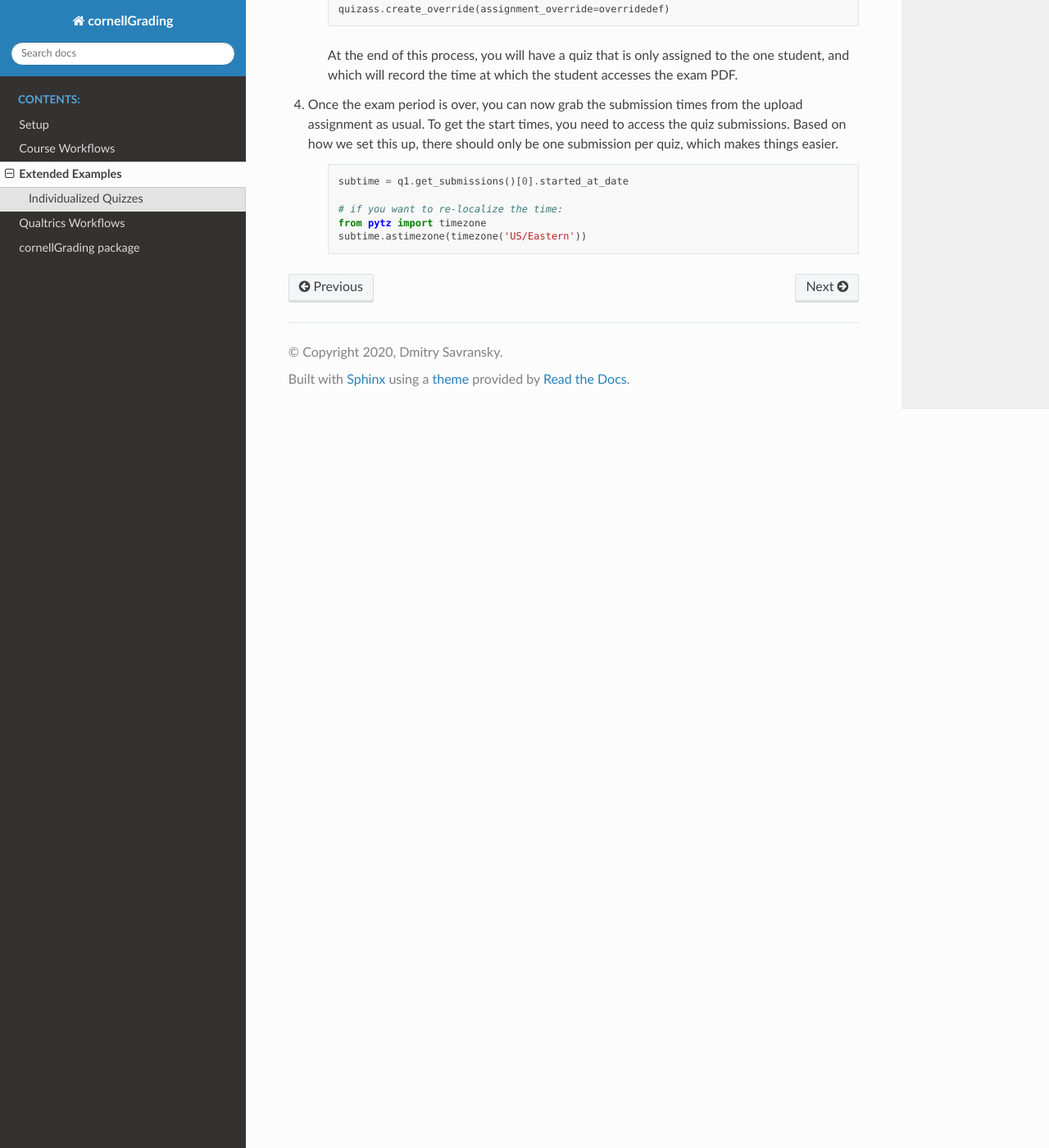
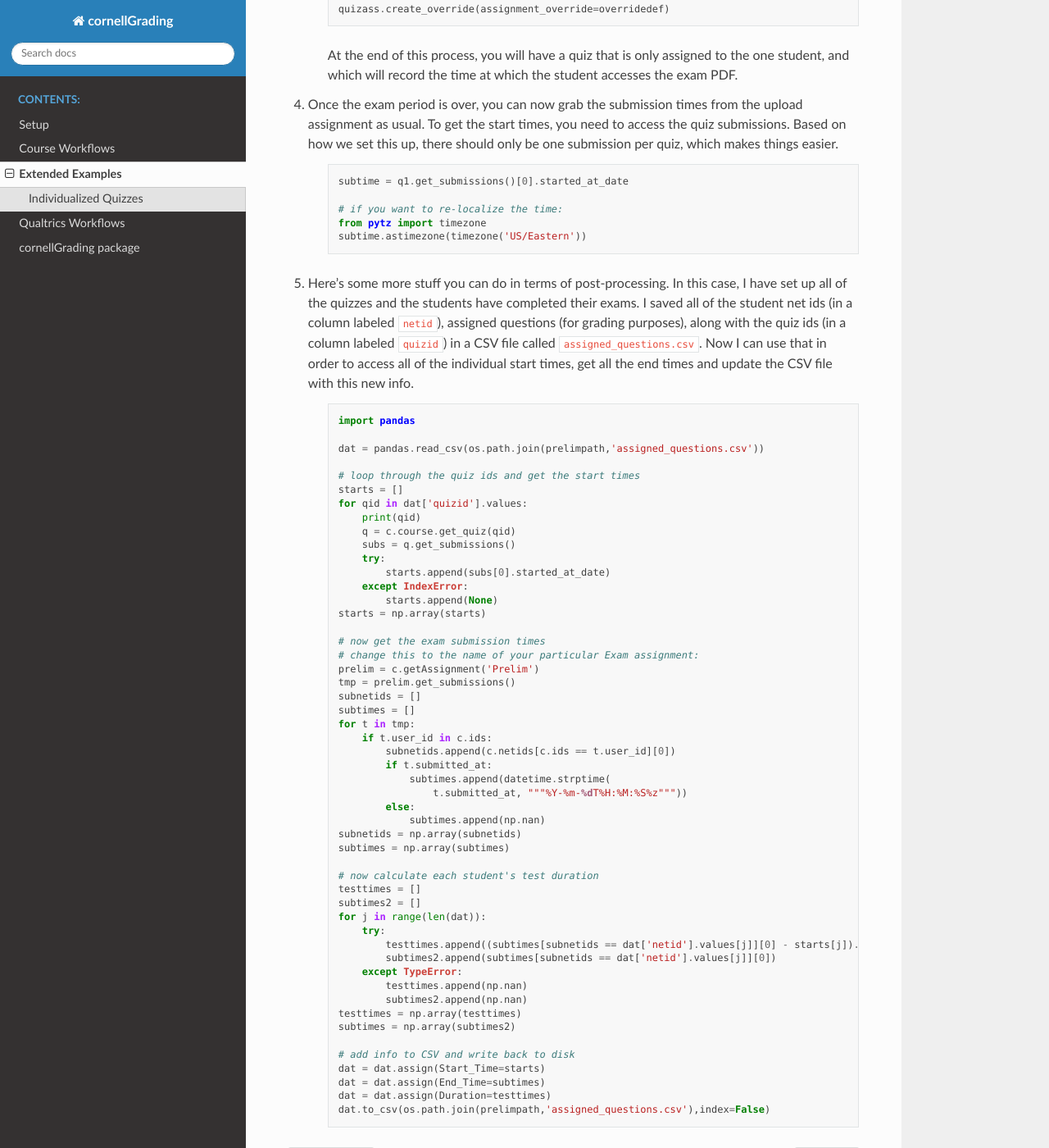
Before and after one commit to dsavransky/grading, a Sphinx documentation site: the page built from documentation/examples.rst, in a window 1280 px wide and 1400 px high, scrolled down 3124 px. Shown: the whole window at 82% size. Built offline with Sphinx 7.4.7 and the Read the Docs theme 2.0.0, drawn with Linux system fonts in a browser that asks for light colours.

Commit message:
updating example text

```diff
--- a/documentation/examples.rst
+++ b/documentation/examples.rst
@@ -152,3 +152,59 @@ I decided (for reasons that defy explanation), to give a personalized, self-admi
         # if you want to re-localize the time:
         from pytz import timezone
         subtime.astimezone(timezone('US/Eastern'))
+
+#. Here's some more stuff you can do in terms of post-processing.  In this case, I have set up all of the quizzes and the students have completed their exams.  I saved all of the student net ids (in a column labeled ``netid``), assigned questions (for grading purposes), along with the quiz ids (in a column labeled ``quizid``) in a CSV file called ``assigned_questions.csv``.  Now I can use that in order to access all of the individual start times, get all the end times and update the CSV file with this new info.
+
+    .. code-block:: python
+
+        import pandas
+
+        dat = pandas.read_csv(os.path.join(prelimpath,'assigned_questions.csv'))
+
+        # loop through the quiz ids and get the start times
+        starts = []
+        for qid in dat['quizid'].values:
+            print(qid)
+            q = c.course.get_quiz(qid)
+            subs = q.get_submissions()
+            try:
+                starts.append(subs[0].started_at_date)
+            except IndexError:
+                starts.append(None)
+        starts = np.array(starts)
+
+        # now get the exam submission times
+        # change this to the name of your particular Exam assignment:
+        prelim = c.getAssignment('Prelim')
+        tmp = prelim.get_submissions()
+        subnetids = []
+        subtimes = []
+        for t in tmp:
+            if t.user_id in c.ids:
+                subnetids.append(c.netids[c.ids == t.user_id][0])
+                if t.submitted_at:
+                    subtimes.append(datetime.strptime(
+                        t.submitted_at, """%Y-%m-%dT%H:%M:%S%z"""))
+                else:
+                    subtimes.append(np.nan)
+        subnetids = np.array(subnetids)
+        subtimes = np.array(subtimes)
+
+        # now calculate each student's test duration
+        testtimes = []
+        subtimes2 = []
+        for j in range(len(dat)):
+            try:
+                testtimes.append((subtimes[subnetids == dat['netid'].values[j]][0] - starts[j]).seconds/3600)
+                subtimes2.append(subtimes[subnetids == dat['netid'].values[j]][0])
+            except TypeError:
+                testtimes.append(np.nan)
+                subtimes2.append(np.nan)
+        testtimes = np.array(testtimes)
+        subtimes = np.array(subtimes2)
+
+        # add info to CSV and write back to disk
+        dat = dat.assign(Start_Time=starts)
+        dat = dat.assign(End_Time=subtimes)
+        dat = dat.assign(Duration=testtimes)
+        dat.to_csv(os.path.join(prelimpath,'assigned_questions.csv'),index=False)
```
